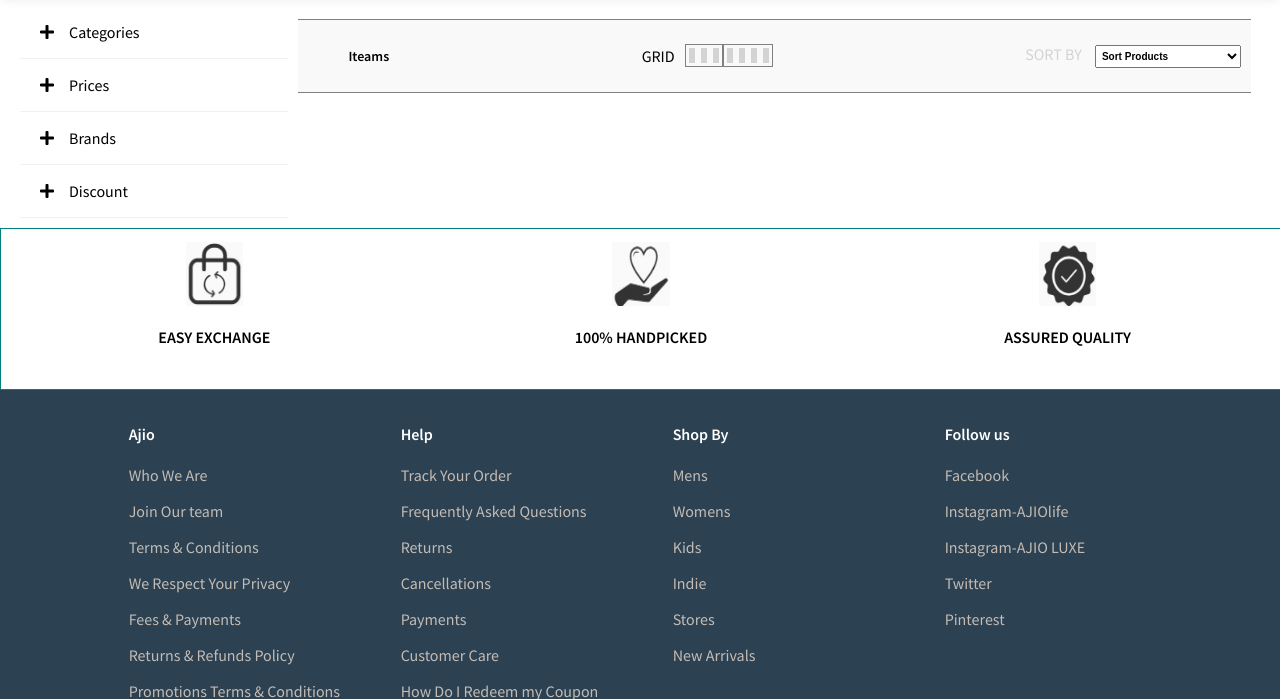
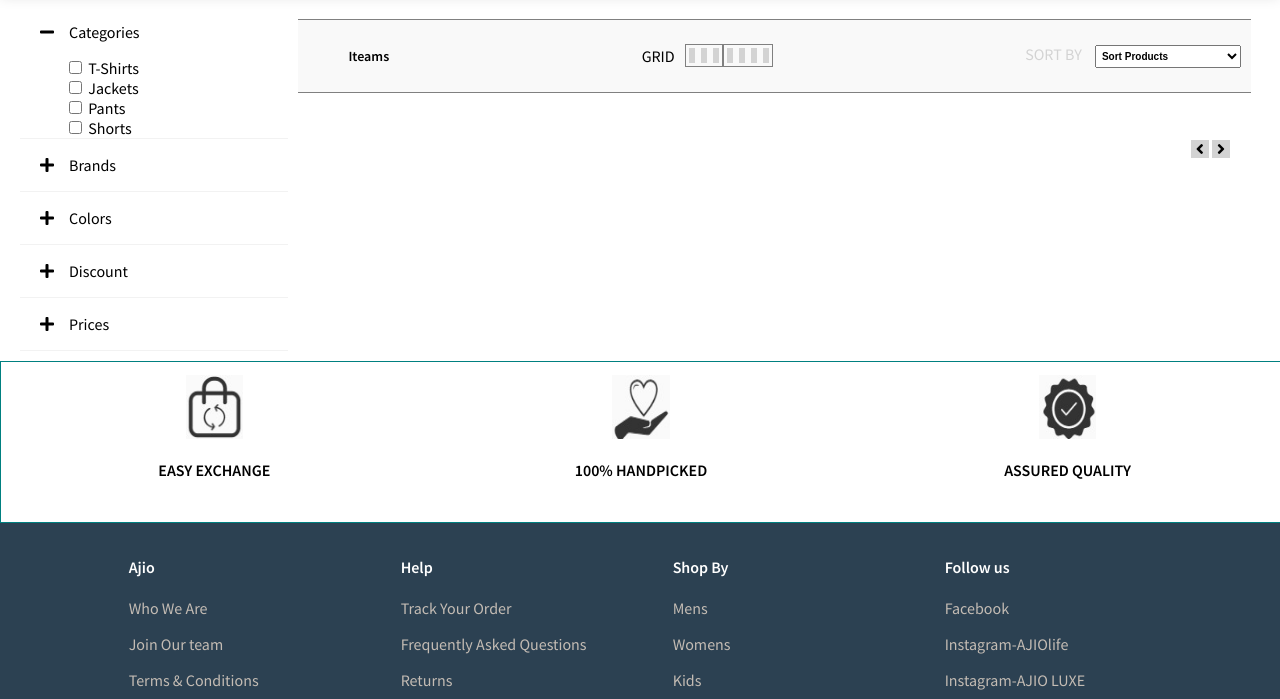
Before and after one commit to ankush4gupta/ajio_backend, a website: page public/product.html in a window 1280 px wide. Both pictures are taken after a click on the icon 47 px from the left and 133 px from the top of the page. Shown: the part 101-800 px from the top of the page. Drawn offline with Linux system fonts and the light colour scheme; no server answers; a web font is replaced by a local one.

Commit message:
upadated product and cart page

```diff
--- a/app.js
+++ b/app.js
@@ -1,5 +1,5 @@
 const express = require("express");
-var cors = require("cors");
+// var cors = require("cors");
 const path = require("path");
 const connect = require("./configs/db");
 const app = express();
@@ -8,7 +8,7 @@
 const { register, login, newToken } = require("./controllers/authControllers");
 const passport = require("./configs/google-Oauth");
 app.use(express.json());
-app.use(cors());
+// app.use(cors());
 
 const port = process.env.PORT || 4493;
 app.use(express.static(static_path));
--- a/controllers/product.controller.js
+++ b/controllers/product.controller.js
@@ -1,7 +1,7 @@
 const express = require("express");
 
 const router = express.Router();
-const Product = require("../models/product.model");
+const Product = require("../models/product.models");
 
 // all product route------------------------------->
 router.get("", async (req, res) => {
--- a/public/product.html
+++ b/public/product.html
@@ -60,27 +60,7 @@
             </div>
           </div>
         </div>
-        <div>
-          <div class="pri">
-            <i id="hide_prices" class="fas fa-minus"></i>
-            <i id="show_prices" class="fas fa-plus"></i>
-            <p>Prices</p>
-          </div>
-          <div id="price">
-            <div>
-              <input type="checkbox" name="" id="r500" /> Below Rs. 500
-            </div>
-            <div>
-              <input type="checkbox" name="" id="r1000" /> Below Rs. 500-1000
-            </div>
-            <div>
-              <input type="checkbox" name="" id="r1500" /> Below Rs. 1000-1500
-            </div>
-            <div>
-              <input type="checkbox" name="" id="r2000" /> Below Rs. 1500-2000
-            </div>
-          </div>
-        </div>
+
         <div>
           <div class="brand">
             <i id="hide_brand" class="fas fa-minus"></i>
@@ -88,14 +68,27 @@
             <p>Brands</p>
           </div>
           <div id="brands">
-            <div>
-              <input type="checkbox" name="" id="jack" /> Jack & Jones
-            </div>
-            <div><input type="checkbox" name="" id="nicks" /> Nike</div>
-            <div><input type="checkbox" name="" id="netplay" /> NETPLAY</div>
-            <div><input type="checkbox" name="" id="levis" /> LEVIS</div>
-            <div><input type="checkbox" name="" id="mpl" /> Mpl Sports</div>
-            <div><input type="checkbox" name="" id="adidas" /> adidas</div>
+
+            <div><input onchange="myfilter()" type="checkbox" name="" id="nicks" /> Nike</div>
+            <div><input onchange="myfilter()" type="checkbox" name="" id="netplay" /> NETPLAY</div>
+            <div><input onchange="myfilter()" type="checkbox" name="" id="levis" /> LEVIS</div>
+            <div><input onchange="myfilter()" type="checkbox" name="" id="mpl" /> Mpl Sports</div>
+            <div><input onchange="myfilter()" type="checkbox" name="" id="adidas" /> adidas</div>
+          </div>
+        </div>
+
+        <div>
+          <div class="color">
+            <i id="hide_color" class="fas fa-minus"></i>
+            <i id="show_color" class="fas fa-plus"></i>
+
+            <p>Colors</p>
+          </div>
+          <div id="colors">
+            <div><input onchange="myfilter()" type="checkbox" name="" id="blue" />Blue</div>
+            <div><input onchange="myfilter()" type="checkbox" name="" id="red" /> Orange</div>
+            <div><input onchange="myfilter()" type="checkbox" name="" id="green" />Green</div>
+            <div><input onchange="myfilter()" type="checkbox" name="" id="black" /> Black</div>
           </div>
         </div>
         <div>
@@ -106,10 +99,31 @@
             <p>Discount</p>
           </div>
           <div id="discounts">
-            <div><input type="checkbox" name="" id="d20" /> 0-20%</div>
-            <div><input type="checkbox" name="" id="d40" /> 21-40%</div>
-            <div><input type="checkbox" name="" id="d60" />41-60%</div>
-            <div><input type="checkbox" name="" id="d80" /> 61-80%</div>
+            <div><input onchange="myfilter()" type="checkbox" name="" id="d20" /> 0-20%</div>
+            <div><input onchange="myfilter()" type="checkbox" name="" id="d40" /> 21-40%</div>
+            <div><input onchange="myfilter()" type="checkbox" name="" id="d60" />41-60%</div>
+            <div><input onchange="myfilter()" type="checkbox" name="" id="d80" /> 61-80%</div>
+          </div>
+        </div>
+        <div>
+          <div class="pri">
+            <i id="hide_prices" class="fas fa-minus"></i>
+            <i id="show_prices" class="fas fa-plus"></i>
+            <p>Prices</p>
+          </div>
+          <div id="price">
+            <div>
+              <input onchange="myfilter()" type="checkbox" name="" id="r700" /> Below Rs. 700
+            </div>
+            <div>
+              <input onchange="myfilter()" type="checkbox" name="" id="r1500" /> Between Rs. 700-1500
+            </div>
+            <div>
+              <input onchange="myfilter()" type="checkbox" name="" id="r2500" /> Between Rs. 1500-2500
+            </div>
+            <div>
+              <input onchange="myfilter()" type="checkbox" name="" id="r2600" /> More than Rs. 2500
+            </div>
           </div>
         </div>
       </div>
@@ -143,10 +157,29 @@
           </select>
         </div>
       </div>
-      <div id="products"></div>
+
+      <div id="products">
+
+
+      </div>
+
+
+      <div id="pagecount">
+        <p>
+
+          <i id="pagecount_previous" class="fas fa-angle-left"></i>
+          <span id="pagenumber"></span>
+          <i id="pagecount_next" class="fas fa-angle-right"></i>
+
+
+        </p>
+      </div>
     </div>
   </div>
+
+
   <div id="footer"></div>
+</body>
 </body>
 
 </html>
--- a/public/scripts/product.js
+++ b/public/scripts/product.js
@@ -1,6 +1,5 @@
-
 var next_page = 1;
-
+let id;
 let pagecount;
 fetch_data()
 document.getElementById("pagecount_previous").onclick = () => {
@@ -17,7 +16,7 @@
 async function fetch_data() {
 
     try {
-        let response = await fetch(`https://clone-dummy-ajio.herokuapp.com/product?page=${next_page}&items=10`);
+        let response = await fetch(`/product?page=${next_page}&items=10`);
         let data = await response.json();
         // data.categories.prototype.price = 400;
         // console.log(data.categories.price);
@@ -86,12 +85,19 @@
 
         price_offer.innerHTML = `Offer Price: <span style="color:#75cb7f">Rs. ${ele.offer_price}</span>`;
 
-        // sending id to the local storage for Specific product Page
         price_div.append(price_discount, price_main, dis);
         div.onclick = () => {
             localStorage.setItem('productdb', JSON.stringify(ele._id));
+            window.location.href = "./specific_product.html"
 
-         window.location.href = "./specific_product.html"
+            // let url = new URL("https://clone-dummy-ajio.herokuapp.com/product");
+            // GFG_Fun(url)
+
+
+
+
+
+            // window.location.href = "./specific_product.html"
         }
         if (offer == "") {
             div.append(div_img, brand, detail, price_div);
@@ -106,7 +112,13 @@
 
     })
 }
-
+// function to redirect to specific product page
+function GFG_Fun(url) {
+    url.searchParams.set('_id', '62151cd010a048bc3c186b2d');
+    console.log(url)
+    // window.location.href = url.href;
+    window.location.href = "./specific_product.html"
+}
 // categories hide/show function
 document.getElementById('cate_gry_show').onclick = () => {
     document.getElementById('cate_gry_show').style.display = "none"
@@ -207,6 +219,10 @@
 
 async function myfilter() {
 
+    // let load = document.createElement("img");
+    // load.src = "https://www.changecars.co.za/resources/front/img/loading.gif";
+    // document.getElementById("products").append(load)
+
     //  filter data for types
     let tshirt = document.getElementById('tshirt').checked;
     let jacket = document.getElementById('jacket').checked;
@@ -301,23 +317,33 @@
     }
 
     if (dis_filter.length == 0 && color_filter.length == 0 && price_filter.length == 0 && filter_pro.length == 0 && brand_filter.length == 0) {
+
+
+
+
         fetch_data()
         document.getElementById("pagecount").style.display = "flex"
-        // document.getElementById("pagecount").style.display = "block"
+
 
     } else {
+
+
+        debounce(filter_pro, brand_filter, color_filter)
+
+
+    }
+
+
+
+
+
+}
+async function fetchfilterdata(filter_pro, brand_filter, color_filter) {
     try {
-            let response = await fetch(`http://localhost:4493/product/q?type=${filter_pro}&name=${brand_filter}&color=${color_filter}&page=${next_page}&items=10`);
+        let response = await fetch(`/product/q?type=${filter_pro}&name=${brand_filter}&color=${color_filter}&page=${next_page}&items=10`);
         let data = await response.json();
-            // data.categories.prototype.price = 400;
-            // console.log(data.categories.price);
         let products = data.product
         price_sort(products)
-
-            console.log('data:', data.product);
-            // pagecount = data.pagecount
-            // display(data.product, data.pagecount)
-            // myfilter(data.product)
         document.getElementById("pagecount").style.display = "none"
         products = data.product
         display(data.product)
@@ -330,52 +356,18 @@
 
 
 
+function debounce(filter_pro, brand_filter, color_filter) {
 
+    if (id) {
 
-    // if (tshirt) {
+        clearTimeout(id);
+    }
+    // document.getElementById("loader_page_jjj").style.display = "block";
+    id = setTimeout(function () {
 
-    //     arr.filter((ele) => {
-    //         if (ele.type == "T-Shirt") {
-    //             filter_pro.push(ele);
-    //         }
-    //     })
-
-    // }
-    // if (jacket == true) {
-
-    //     arr.filter((ele) => {
-    //         if (ele.type == "Jacket") {
-    //             filter_pro.push(ele);
-    //         }
-    //     })
-
-    // }
-    // if (pant) {
-
-    //     arr.filter((ele) => {
-    //         if (ele.type == "pant") {
-    //             filter_pro.push(ele);
-    //         }
-    //     })
-
-    // }
-    // if (short) {
-    //     arr.filter((ele) => {
-    //         if (ele.type == "Shorts") {
-    //             filter_pro.push(ele);
-    //         }
-    //     })
-    // }
-
-    // display(filter_pro);
-
-
-    // if (filter_pro.length == 0) {
-    //     display(arr);
-    // }
-
-
-    // console.log(tshirt)
+        // document.getElementById("loader_page_jjj").style.display = "none";
+        fetchfilterdata(filter_pro, brand_filter, color_filter)
+    }, 2000);
 
 }
 
--- a/public/styles/product.css
+++ b/public/styles/product.css
@@ -164,7 +164,7 @@
 .cate,
 .pri,
 .brand,
-.discount {
+.discount,.color {
   display: flex;
   align-items: center;
   gap: 15px;
@@ -173,7 +173,7 @@
 .cate_check,
 #price,
 #brands,
-#discounts {
+#discounts ,#colors{
   margin-left: 45px;
 }
 #filters i {
@@ -182,12 +182,27 @@
 #cate_gry_hide,
 #hide_prices,
 #hide_brand,
-#hide_discount {
+#hide_discount,
+#hide_color {
   display: none;
 }
 #categories,
 #price,
 #brands,
-#discounts {
+#discounts ,
+#colors{
   display: none;
 }
+
+
+#pagecount{
+  display: flex;
+  flex-direction: row-reverse;
+  margin-right: 20px;
+}
+#pagecount_previous,#pagecount_next{
+  /* border: 1px solid red; */
+  padding: 1px 5px;
+  background-color: lightgrey;
+  cursor: pointer;
+}
```
Also changed, not shown: public/scripts/bag.js (+18 -7 lines), 2 other files. Lines whose indentation alone changed are shown as unchanged.
